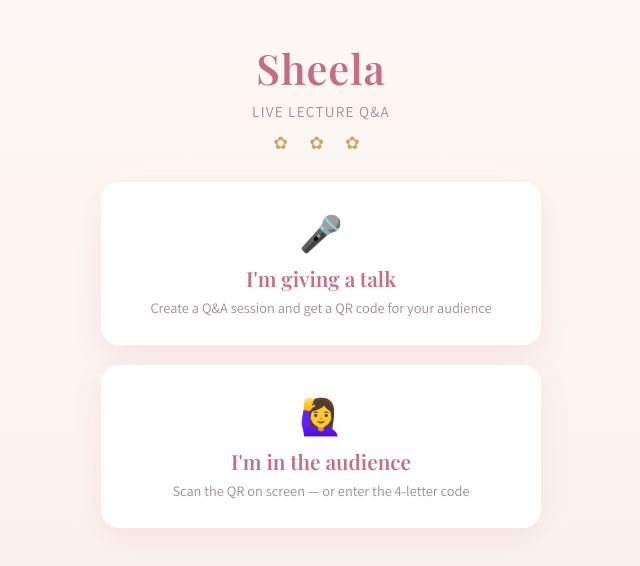
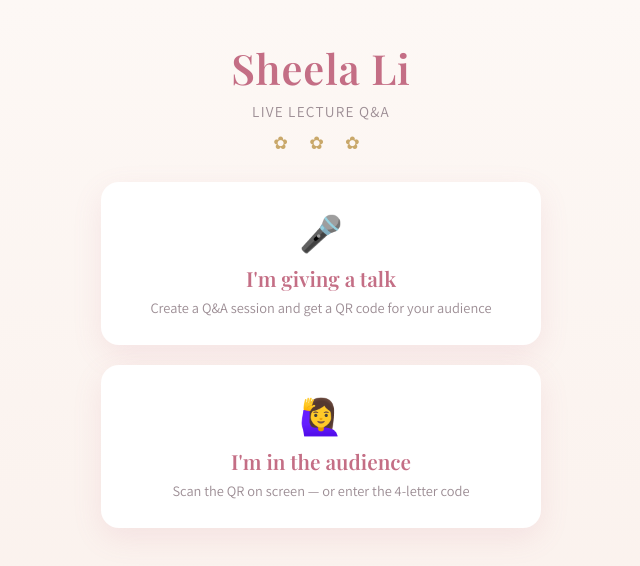
Before and after one commit to havtamdigital-gif/sheela, a plain HTML site: page index.html in a window 1280 px wide. Shown: the whole page, without its empty margins (319-959 px from the left). Drawn offline with nearby package versions, Linux system fonts and the light colour scheme.

Commit message:
Update title and header to include 'Li'

```diff
--- a/index.html
+++ b/index.html
@@ -3,7 +3,7 @@
 <head>
 <meta charset="UTF-8">
 <meta name="viewport" content="width=device-width, initial-scale=1.0">
-<title>Sheela — Live Lecture Q&A</title>
+<title>Sheela Li — Live Lecture Q&A</title>
 <link rel="preconnect" href="https://fonts.googleapis.com">
 <link href="https://fonts.googleapis.com/css2?family=Playfair+Display:wght@500;600&family=Assistant:wght@400;600;700&display=swap" rel="stylesheet">
 <link rel="stylesheet" href="style.css">
@@ -11,7 +11,7 @@
 <body>
   <div class="container">
     <header class="brand">
-      <h1>Sheela</h1>
+      <h1>Sheela Li</h1>
       <div class="tagline">Live Lecture Q&amp;A</div>
       <div class="flourish">✿ ✿ ✿</div>
     </header>
```
